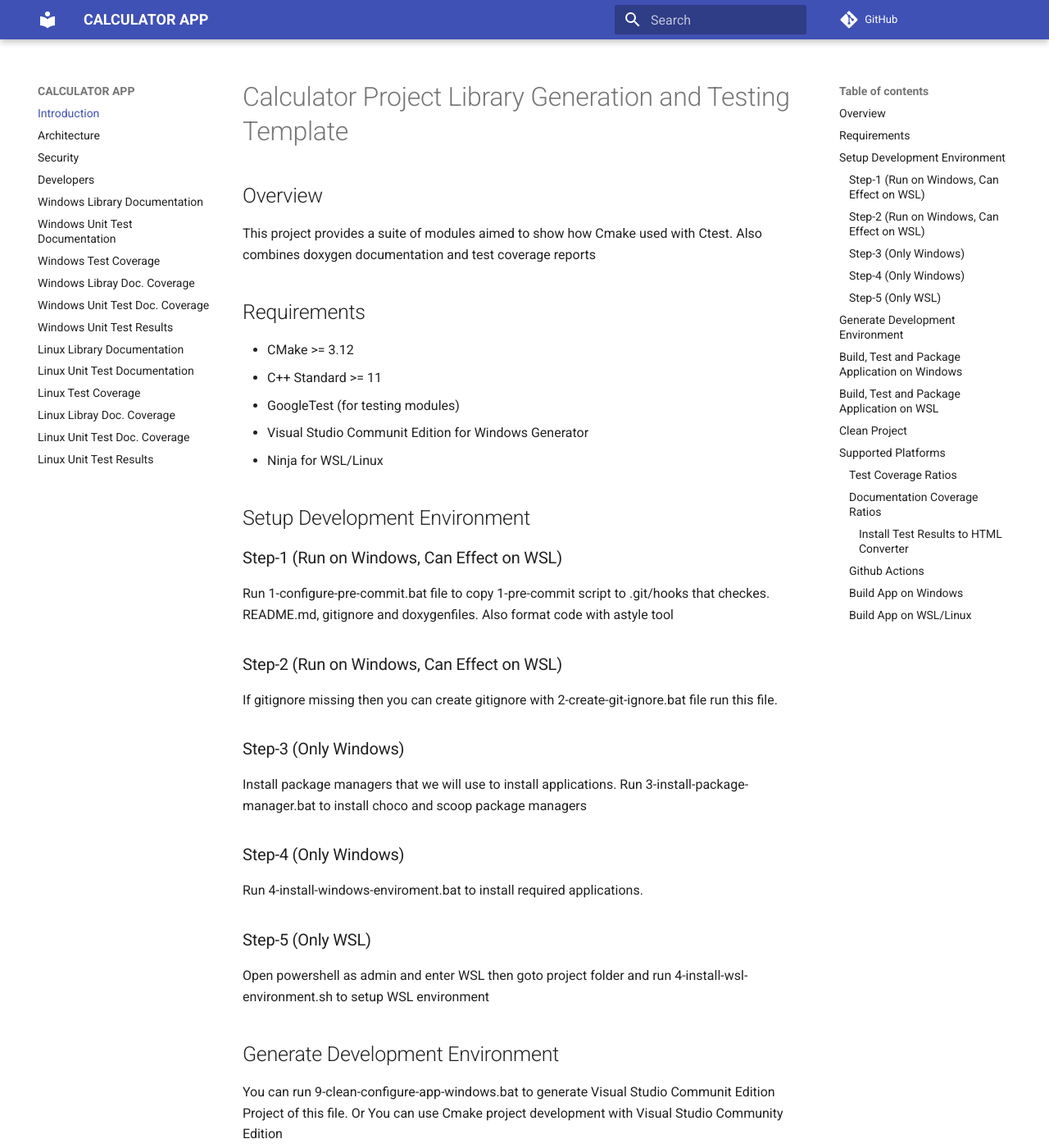
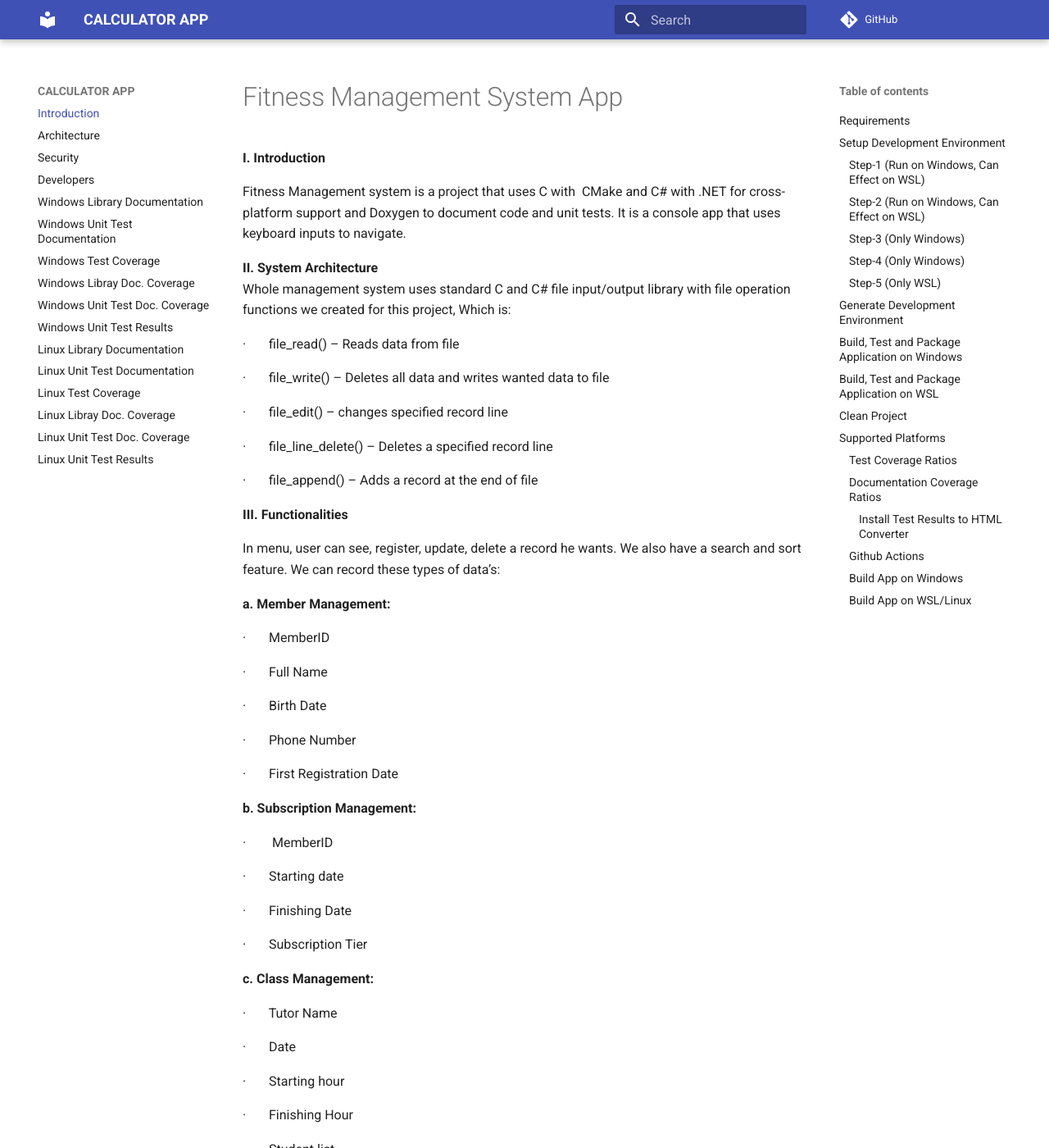
Before and after one commit to hikmethankolay/ce100-final-hikmethan-kolay-yagizemre-ozbilge-cpp, an MkDocs documentation site: the page built from docs/index.md, in a window 1280 px wide and 1400 px high. Shown: the whole window at 82% size. Built offline with MkDocs 1.6.1 and Material for MkDocs 9.7.7, drawn with Linux system fonts in a browser that asks for light colours; comment, search, counter and statistics services are not loaded; some of the changed text lies outside the part shown.

Commit message:
readme update

```diff
--- a/docs/index.md
+++ b/docs/index.md
@@ -1,8 +1,93 @@
-# Calculator Project Library Generation and Testing Template
+# Fitness Management System App
 
-## Overview
+##
 
-This project provides a suite of modules aimed to show how Cmake used with Ctest. Also combines doxygen documentation and test coverage reports
+<style>
+</style>
+
+**I. Introduction**
+
+Fitness Management system is a project that uses C with  CMake and C# with .NET for
+cross-platform support and Doxygen to document code and unit tests. It is a
+console app that uses keyboard inputs to navigate.
+
+**II. System
+Architecture**
+Whole management system uses standard C and C# file input/output library with
+file operation functions we created for this project, Which is:
+
+·       file_read() – Reads data
+from file
+
+·       file_write() – Deletes all
+data and writes wanted data to file
+
+·       file_edit() – changes
+specified record line
+
+·       file_line_delete() –
+Deletes a specified record line
+
+·       file_append() – Adds a
+record at the end of file
+
+**III. Functionalities**
+
+In menu, user can see,
+register, update, delete a record he wants. We also have a search and sort
+feature. We can record these types of data’s:
+
+**a. Member Management:**
+
+·       MemberID
+
+·       Full Name
+
+·       Birth Date
+
+·       Phone Number
+
+·       First Registration Date
+
+**b. Subscription Management:**
+
+·        MemberID
+
+·       Starting date
+
+·       Finishing Date
+
+·       Subscription Tier
+
+**c. Class Management:**
+
+·       Tutor Name
+
+·       Date
+
+·       Starting hour
+
+·       Finishing Hour
+
+·       Student list
+
+**d. Payment Management:**
+
+·        MemberID
+
+·        Paid amount
+
+·        Payment Date
+
+·        Next Payment date
+
+We also have an LCS system that warns user when inputting
+a very similar record, OTP system that user have to enter a one time password
+when logging in and a Huffman coding Algorithm that compresses files.
+**IV. Testing and Validation**
+
+We tested and documented whole system with gtest, Ctest
+and Xunit It has %95 coverage test and %100 success at unit test results
 
 ## Requirements
 
@@ -34,19 +119,13 @@ Run 4-install-windows-enviroment.bat to install required applications.
 
 Open powershell as admin and enter WSL then goto project folder and run 4-install-wsl-environment.sh to setup WSL environment
 
-
-
 ## Generate Development Environment
 
 You can run 9-clean-configure-app-windows.bat to generate Visual Studio Communit Edition Project of this file. Or You can use Cmake project development with Visual Studio Community Edition
 
-
-
 ## Build, Test and Package Application on Windows
 
 Run 7-build-app-windows.bat to build, test and generate packed binaries for your application on windows.
-
-
 
 Also you can run 7-build-doc-windows.bat to only generate documentation and 8-build-test-windows.bat to only test application.
 
@@ -54,13 +133,9 @@ Also you can run 7-build-doc-windows.bat to only generate documentation and 8-bu
 
 Run 7-build-app-linux.sh to build, test and generate packed binaries for your application on WSL environment.
 
-
-
 ## Clean Project
 
 You can run 9-clean-project.bat to clean project outputs.
-
-
 
 ## Supported Platforms
 
@@ -85,8 +160,6 @@ You can run 9-clean-project.bat to clean project outputs.
 |                    | Windows OS                                                        | Linux OS (WSL-Ubuntu 20.04)                                         |
 | ------------------ | ----------------------------------------------------------------- | ------------------------------------------------------------------- |
 | **Coverage Ratio** | ![Line Coverage](assets/doccoveragelibwin/badge_linecoverage.svg) | ![Line Coverage](assets/doccoverageliblinux/badge_linecoverage.svg) |
-
-
 
 #### Install Test Results to HTML Converter
 
@@ -150,8 +223,6 @@ you can use our public notes
 
 After WSL installation, right click and open WSL bash and run `7-build-app-linux.sh` this will provide similart task with windows and will generate report and libraries on release folder.
 
-
-
 ----
 
 $End-Of-File$
```
